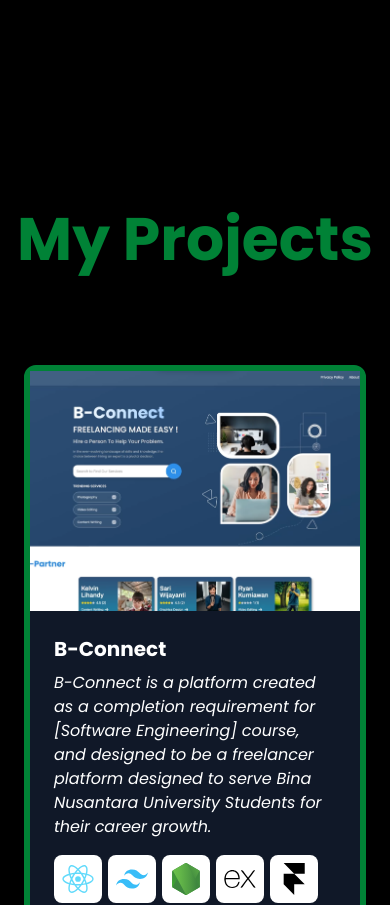
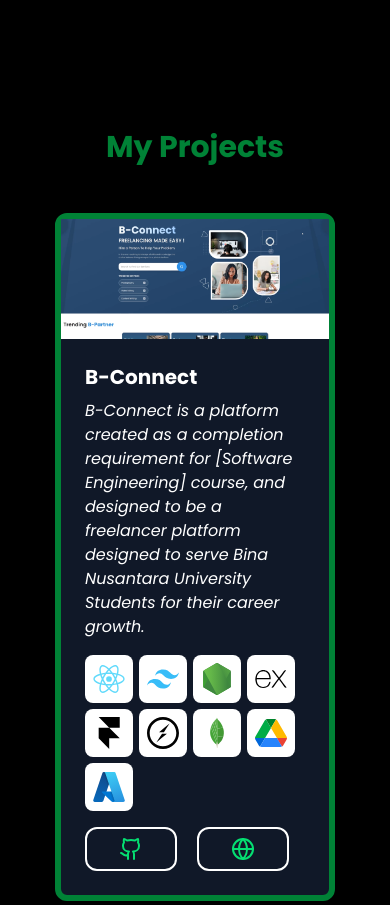
Before and after one commit to KelvinLihandy/portofolio, a React (Vite) app: page / in a window 390 px wide. Shown: the part 2700-3605 px from the top of the page. Built offline with nearby package versions, Linux system fonts and the light colour scheme.

Commit message:
responsive project

```diff
--- a/src/components/Projects.tsx
+++ b/src/components/Projects.tsx
@@ -9,6 +9,7 @@
       className="poppins-regular min-h-screen flex justify-center bg-black text-white py-12 md:py-20"
     >
       <motion.div
+        className="flex flex-col gap-8 md:gap-12 lg:gap-20"
         initial={{ opacity: 0 }}
         animate={{ opacity: 1 }}
         transition={{ duration: 1 }}
@@ -18,7 +19,7 @@
           animate={{ opacity: 1, y: 0 }}
           transition={{ duration: 0.8 }}
         >
-          <div className="text-center text-green-700 poppins-bold text-6xl py-20">
+          <div className="text-center text-green-700 poppins-bold text-3xl sm:text-4xl md:text-6xl lg:text-6xl">
             My Projects
           </div>
         </motion.div>
@@ -36,14 +37,14 @@
               viewport={{ once: true }}
               transition={{ duration: 0.3, delay: index * 0.2 }}
               whileHover={{ y: -20, transition: { duration: 0.2, delay: 0 } }}
-              className="bg-gray-900 rounded-xl mx-2 my-2 border-6 border-green-700 max-w-120
+              className="bg-gray-900 rounded-xl mx-2 my-2 border-6 border-green-700 max-w-70 md:max-w-120 lg:max-w-120
              hover:shadow-[0_40px_60px_-10px_rgba(34,197,94,0.7)] flex flex-col
-             min-h-[600px]"
+             min-h-[300px] lg:min-h-[600px]"
             >
               <img
                 src={item.image}
                 alt={item.title}
-                className="w-full min-h-60 max-h-60 object-cover"
+                className="w-full min-h-30 max-h-30 md:min-h-45 md:max-h-45 lg:min-h-60 lg:max-h-60 object-cover"
               />
               <div className="p-6 flex flex-col flex-grow justify-between h-full">
                 <div>
```
